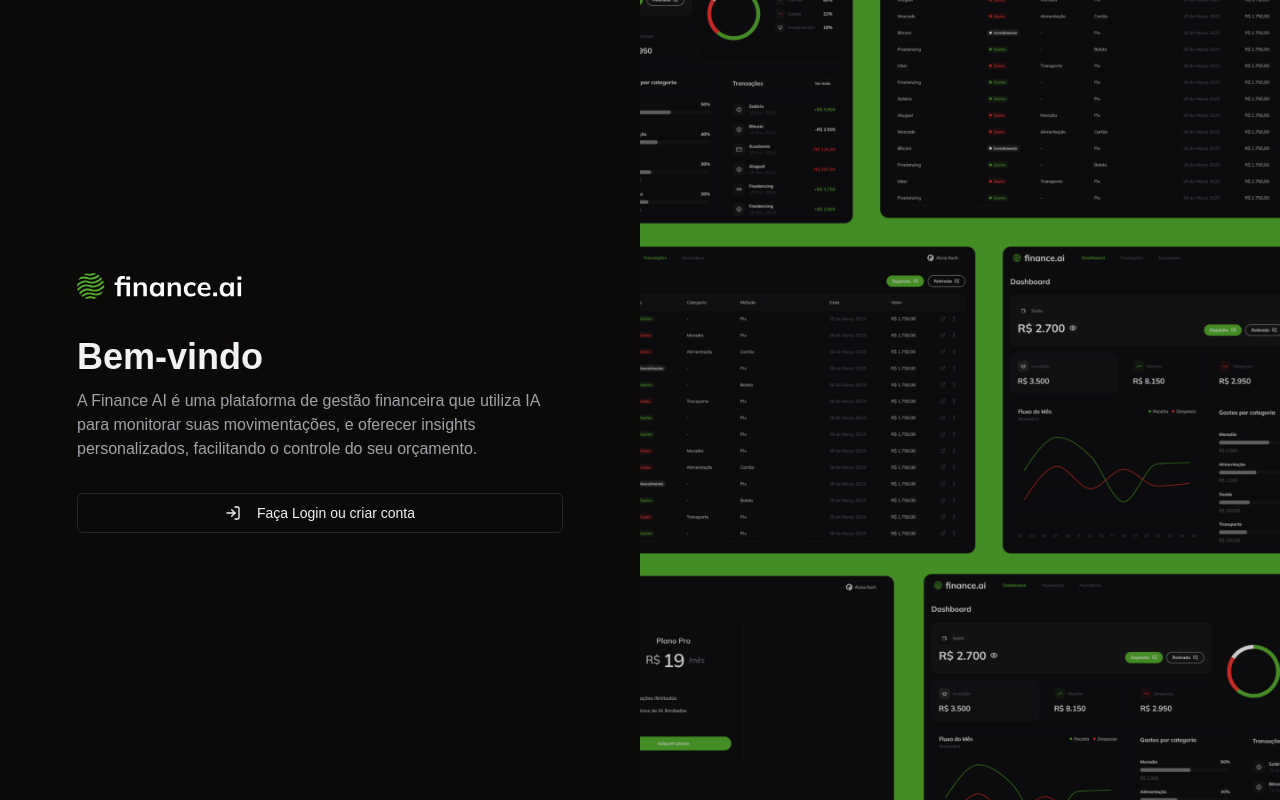
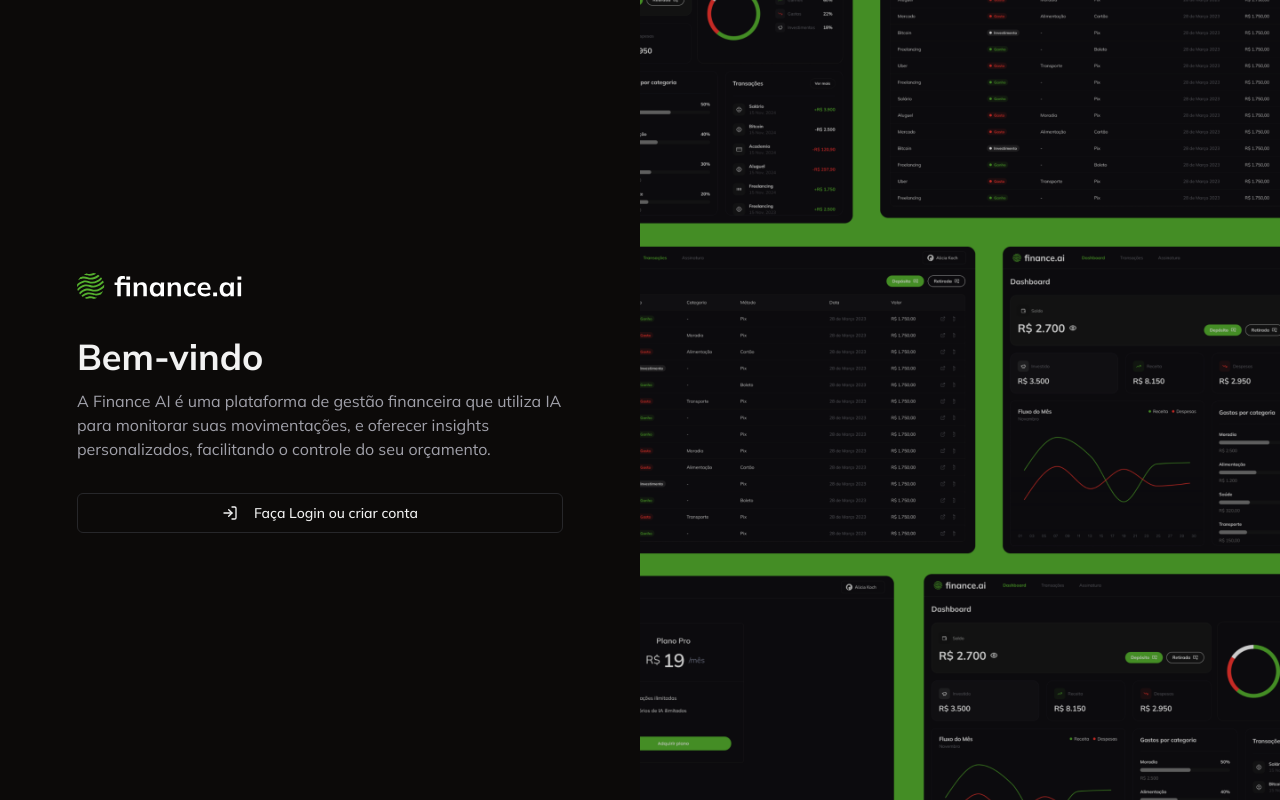
Before and after one commit to SampaioGuilherme11/ProvectaFinance, a Next.js app: page /login in a window 1280 px wide. Built offline with nearby package versions, Linux system fonts and the light colour scheme; no server answers.

Commit message:
feat: update font

```diff
--- a/app/layout.tsx
+++ b/app/layout.tsx
@@ -1,18 +1,11 @@
 import type { Metadata } from "next";
-import localFont from "next/font/local";
+import { Mulish } from "next/font/google";
 import "./globals.css";
 import { ClerkProvider } from "@clerk/nextjs";
 import { dark } from "@clerk/themes";
 
-const geistSans = localFont({
-  src: "./fonts/GeistVF.woff",
-  variable: "--font-geist-sans",
-  weight: "100 900",
-});
-const geistMono = localFont({
-  src: "./fonts/GeistMonoVF.woff",
-  variable: "--font-geist-mono",
-  weight: "100 900",
+const mulish = Mulish({
+  subsets: ["latin"],
 });
 
 export const metadata: Metadata = {
@@ -27,9 +20,7 @@
 }>) {
   return (
     <html lang="en">
-      <body
-        className={`${geistSans.variable} ${geistMono.variable} dark antialiased`}
-      >
+      <body className={`${mulish.className} dark antialiased`}>
         <ClerkProvider
           appearance={{
             baseTheme: dark,
```
Also changed, not shown: app/fonts/GeistMonoVF.woff (deleted), app/fonts/GeistVF.woff (deleted).
